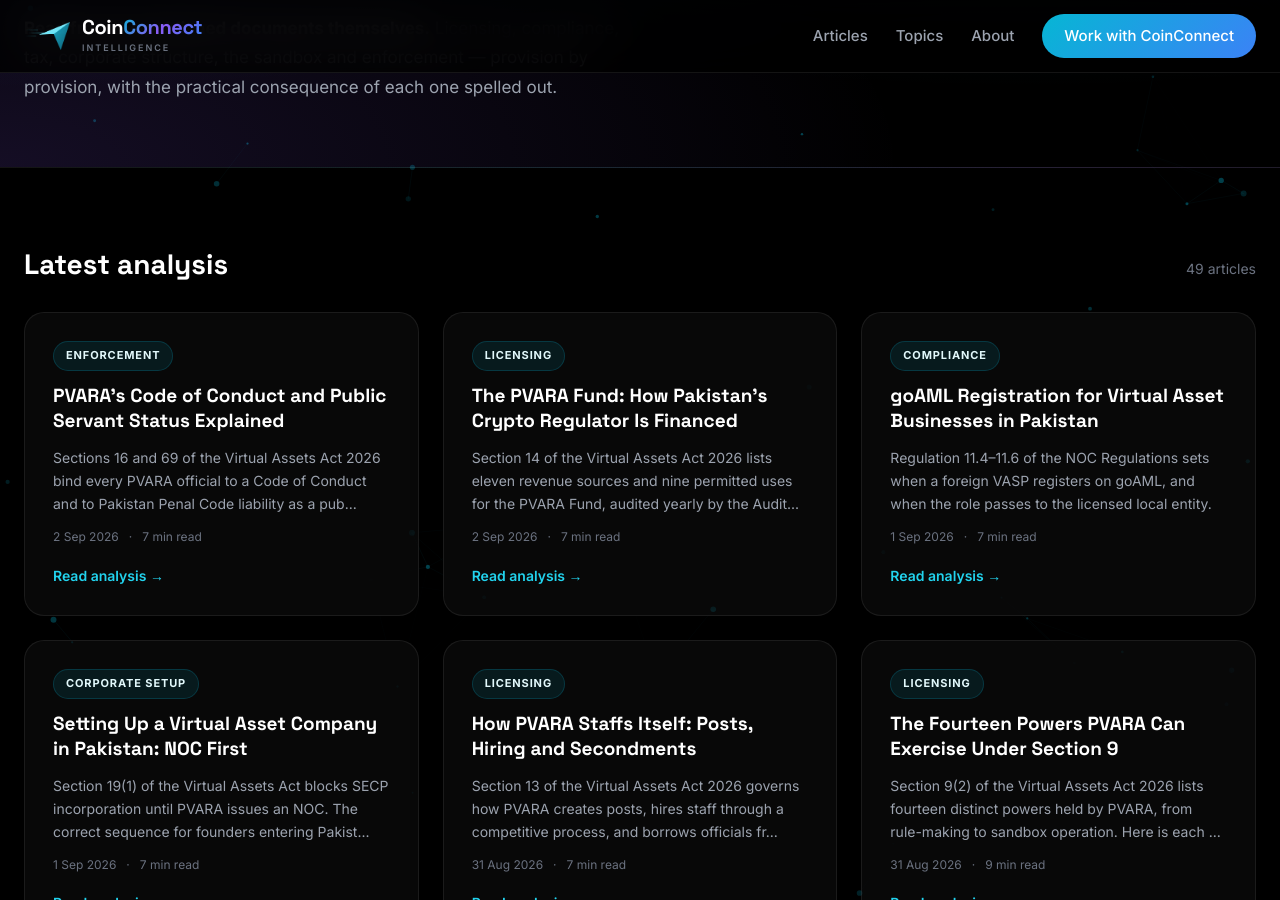
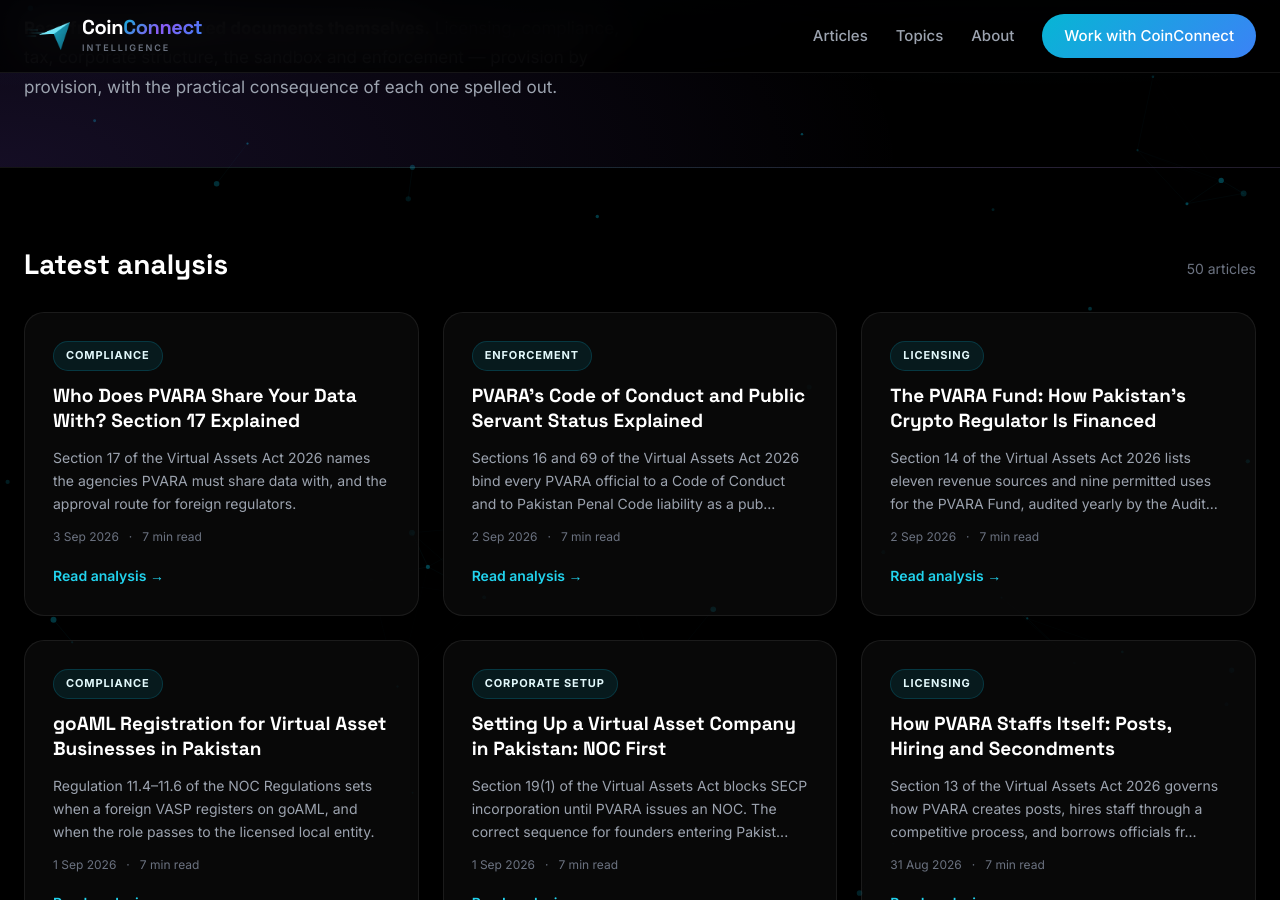
Before and after one commit to coinconnect-pk/coinconnect-pk.github.io, a Jekyll site: the page built from index.html, in a window 1280 px wide and 900 px high, scrolled down 447 px. Built offline with Jekyll 4.4.1, drawn with Linux system fonts in a browser that asks for light colours.

Commit message:
Publish article for 2026-09-03

```diff
--- a/_data/linkmap.yml
+++ b/_data/linkmap.yml
@@ -385,3 +385,6 @@ blog:
   - url: "https://blog.coinconnect.site/pvaras-code-of-conduct-and-public-servant-status-explained/"
     title: "PVARA's Code of Conduct and Public Servant Status Explained"
     topics: [pvaras, code, conduct, public, servant, status, explained, enforcement]
+  - url: "https://blog.coinconnect.site/who-does-pvara-share-your-data-with-section-17-explained/"
+    title: "Who Does PVARA Share Your Data With? Section 17 Explained"
+    topics: [does, pvara, share, your, data, section, explained, compliance]
--- a/_data/published-log.csv
+++ b/_data/published-log.csv
@@ -48,3 +48,4 @@ date,source,title,words
 2026-09-01,queue,"goAML Registration for Virtual Asset Businesses in Pakistan",1322
 2026-09-02,queue,"The PVARA Fund: How Pakistan's Crypto Regulator Is Financed",1379
 2026-09-02,queue,"PVARA's Code of Conduct and Public Servant Status Explained",1478
+2026-09-03,queue,"Who Does PVARA Share Your Data With? Section 17 Explained",1465
--- a/_queue/048-who-pvara-shares-your-data-with.md
+++ b/_posts/2026-09-03-who-does-pvara-share-your-data-with-section-17-explained.md
@@ -66,8 +66,3 @@ If your business model involves [custody](https://www.coinconnect.site/blog/coin
 This analysis was prepared by the CoinConnect research desk from the Virtual Assets Act 2026 as passed by the National Assembly — principally section 17, with cross-references to sections 4, 5, 9, 39, 40, 46, 48, 49 and 66 — read as published. Where practice is not yet settled or guidance has not been issued, that is stated in the text above.
 
 Regulatory positions change and specific requirements should be verified against the current position published by the relevant authority before you act on them. This is information and analysis, not legal advice, and it does not create an advisory relationship. Take professional advice on your own circumstances.
-
-## Flags for Malik
-
-1. The Act does not fully resolve the interaction between the mandatory domestic sharing duty in section 17(1) and the consent-based standard in section 49 — I described this as an area where section 5(2) points to data protection law prevailing but did not assert a definitive resolution. Worth a dedicated piece once any implementing Regulations clarify the interface.
-2. Section 17(3)'s coordination committee membership ("relevant public authorities") is undefined in the Act. I inferred likely membership from the section 17(1) list as the most probable candidates but flagged this explicitly as inference, not a stated fact.
```
Also changed, not shown: other parts of _posts/2026-09-03-who-does-pvara-share-your-data-with-section-17-explained.md (+1 -1 lines).
